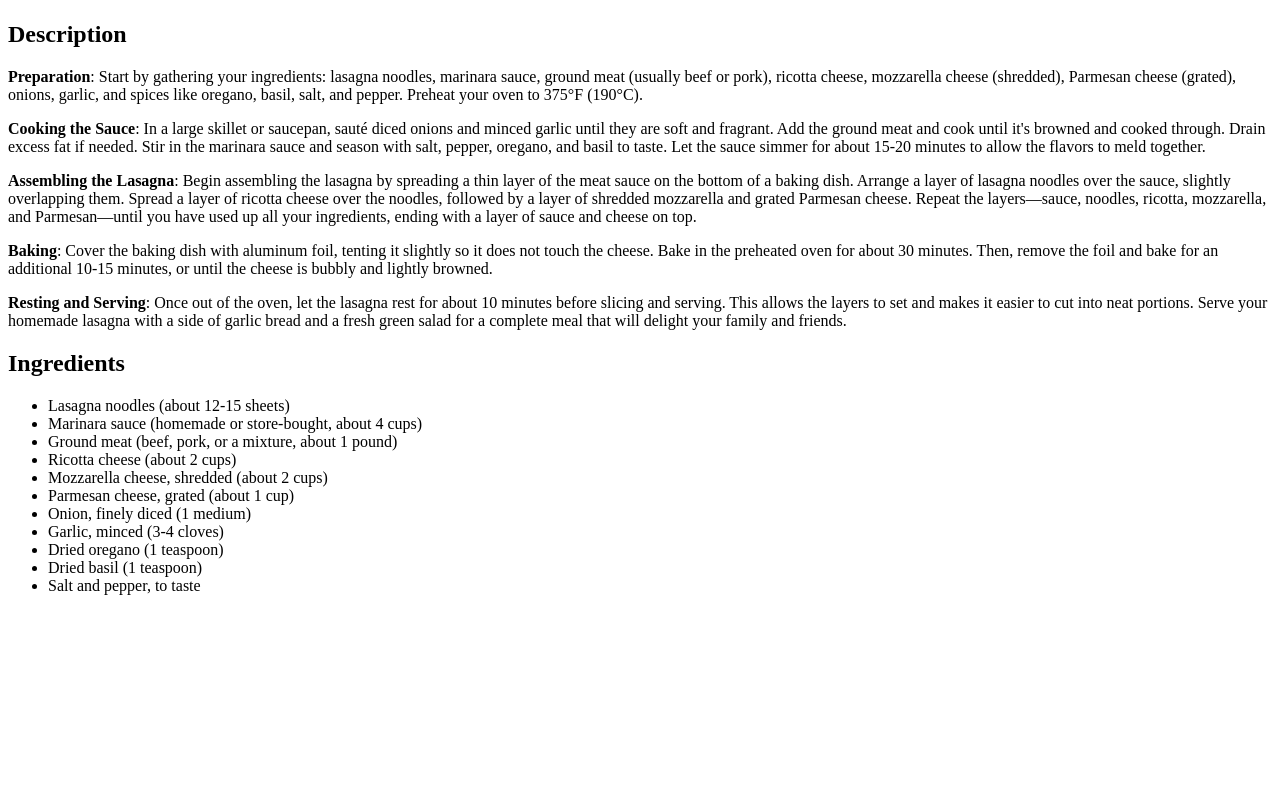
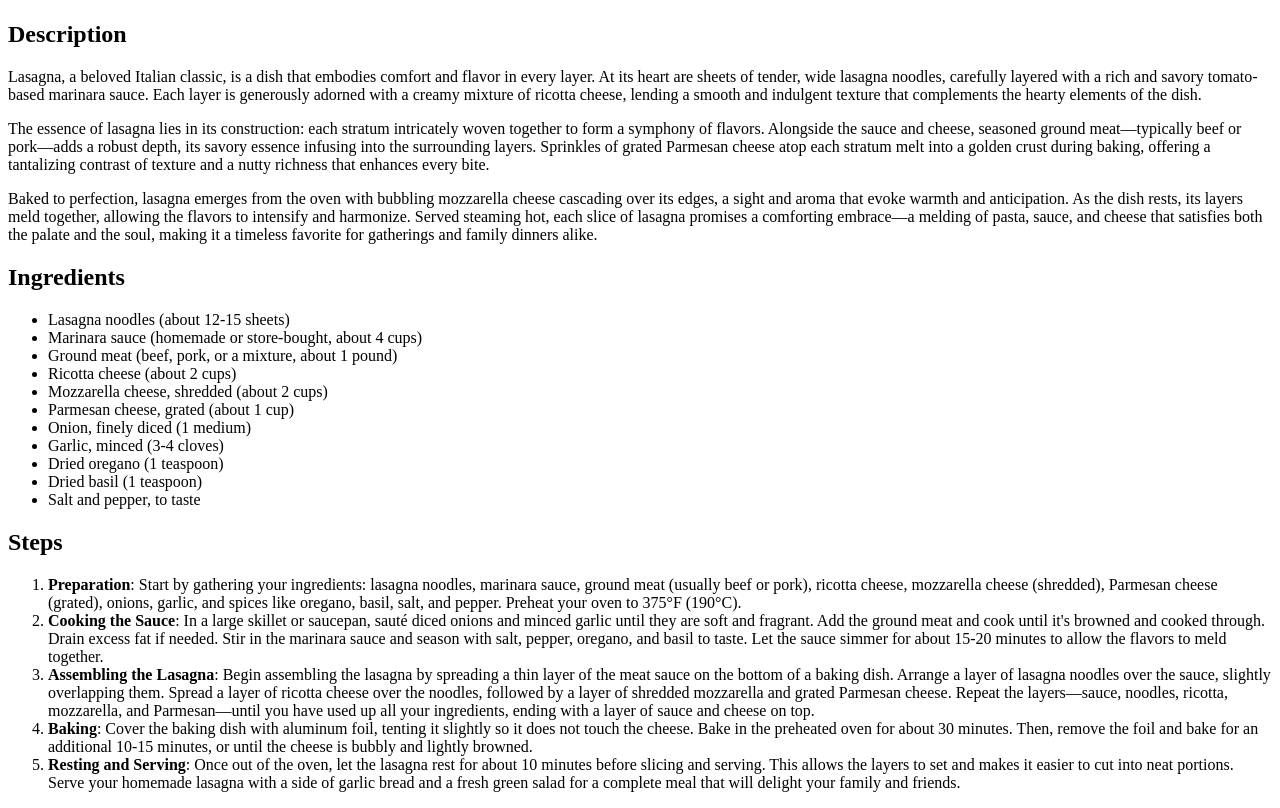
Before and after one commit to martinezmayaef/odin-recipes, a plain HTML site: page recipes/lasagna.html in a window 1280 px wide. Shown: the part 272-1080 px from the top of the page. Before the commit the page ends 883 px from the top, so only its background shows below. Drawn offline with Linux system fonts and the light colour scheme.

Commit message:
Correct description and add Steps

```diff
--- a/recipes/lasagna.html
+++ b/recipes/lasagna.html
@@ -8,11 +8,9 @@
         <h1>Lasagna</h1>
         <img src="https://www.recetasdesbieta.com/wp-content/uploads/2018/10/lasagna-original..jpg" width="20%">
             <h2>Description</h2>
-                <p><strong>Preparation</strong>: Start by gathering your ingredients: lasagna noodles, marinara sauce, ground meat (usually beef or pork), ricotta cheese, mozzarella cheese (shredded), Parmesan cheese (grated), onions, garlic, and spices like oregano, basil, salt, and pepper. Preheat your oven to 375°F (190°C).</p>
-                <p><strong>Cooking the Sauce</strong>: In a large skillet or saucepan, sauté diced onions and minced garlic until they are soft and fragrant. Add the ground meat and cook until it's browned and cooked through. Drain excess fat if needed. Stir in the marinara sauce and season with salt, pepper, oregano, and basil to taste. Let the sauce simmer for about 15-20 minutes to allow the flavors to meld together.</p>
-                <p><strong>Assembling the Lasagna</strong>: Begin assembling the lasagna by spreading a thin layer of the meat sauce on the bottom of a baking dish. Arrange a layer of lasagna noodles over the sauce, slightly overlapping them. Spread a layer of ricotta cheese over the noodles, followed by a layer of shredded mozzarella and grated Parmesan cheese. Repeat the layers—sauce, noodles, ricotta, mozzarella, and Parmesan—until you have used up all your ingredients, ending with a layer of sauce and cheese on top.</p>
-                <p><strong>Baking</strong>: Cover the baking dish with aluminum foil, tenting it slightly so it does not touch the cheese. Bake in the preheated oven for about 30 minutes. Then, remove the foil and bake for an additional 10-15 minutes, or until the cheese is bubbly and lightly browned.</p>
-                <p><strong>Resting and Serving</strong>: Once out of the oven, let the lasagna rest for about 10 minutes before slicing and serving. This allows the layers to set and makes it easier to cut into neat portions. Serve your homemade lasagna with a side of garlic bread and a fresh green salad for a complete meal that will delight your family and friends.</p>
+                <p>Lasagna, a beloved Italian classic, is a dish that embodies comfort and flavor in every layer. At its heart are sheets of tender, wide lasagna noodles, carefully layered with a rich and savory tomato-based marinara sauce. Each layer is generously adorned with a creamy mixture of ricotta cheese, lending a smooth and indulgent texture that complements the hearty elements of the dish.</p>
+                <p>The essence of lasagna lies in its construction: each stratum intricately woven together to form a symphony of flavors. Alongside the sauce and cheese, seasoned ground meat—typically beef or pork—adds a robust depth, its savory essence infusing into the surrounding layers. Sprinkles of grated Parmesan cheese atop each stratum melt into a golden crust during baking, offering a tantalizing contrast of texture and a nutty richness that enhances every bite.</p>
+                <p>Baked to perfection, lasagna emerges from the oven with bubbling mozzarella cheese cascading over its edges, a sight and aroma that evoke warmth and anticipation. As the dish rests, its layers meld together, allowing the flavors to intensify and harmonize. Served steaming hot, each slice of lasagna promises a comforting embrace—a melding of pasta, sauce, and cheese that satisfies both the palate and the soul, making it a timeless favorite for gatherings and family dinners alike.</p>
             <h2>Ingredients</h2>
                 <ul>
                     <li>Lasagna noodles (about 12-15 sheets)</li>
@@ -27,5 +25,13 @@
                     <li>Dried basil (1 teaspoon)</li>
                     <li>Salt and pepper, to taste</li>
                 </ul>
+            <h2>Steps</h2>
+                <ol>
+                    <li><strong>Preparation</strong>: Start by gathering your ingredients: lasagna noodles, marinara sauce, ground meat (usually beef or pork), ricotta cheese, mozzarella cheese (shredded), Parmesan cheese (grated), onions, garlic, and spices like oregano, basil, salt, and pepper. Preheat your oven to 375°F (190°C).</li>
+                    <li><strong>Cooking the Sauce</strong>: In a large skillet or saucepan, sauté diced onions and minced garlic until they are soft and fragrant. Add the ground meat and cook until it's browned and cooked through. Drain excess fat if needed. Stir in the marinara sauce and season with salt, pepper, oregano, and basil to taste. Let the sauce simmer for about 15-20 minutes to allow the flavors to meld together.</li>
+                    <li><strong>Assembling the Lasagna</strong>: Begin assembling the lasagna by spreading a thin layer of the meat sauce on the bottom of a baking dish. Arrange a layer of lasagna noodles over the sauce, slightly overlapping them. Spread a layer of ricotta cheese over the noodles, followed by a layer of shredded mozzarella and grated Parmesan cheese. Repeat the layers—sauce, noodles, ricotta, mozzarella, and Parmesan—until you have used up all your ingredients, ending with a layer of sauce and cheese on top.</li>
+                    <li><strong>Baking</strong>: Cover the baking dish with aluminum foil, tenting it slightly so it does not touch the cheese. Bake in the preheated oven for about 30 minutes. Then, remove the foil and bake for an additional 10-15 minutes, or until the cheese is bubbly and lightly browned.</li>
+                    <li><strong>Resting and Serving</strong>: Once out of the oven, let the lasagna rest for about 10 minutes before slicing and serving. This allows the layers to set and makes it easier to cut into neat portions. Serve your homemade lasagna with a side of garlic bread and a fresh green salad for a complete meal that will delight your family and friends.</li>
+                </ol>
     </body>
 </html>
```
